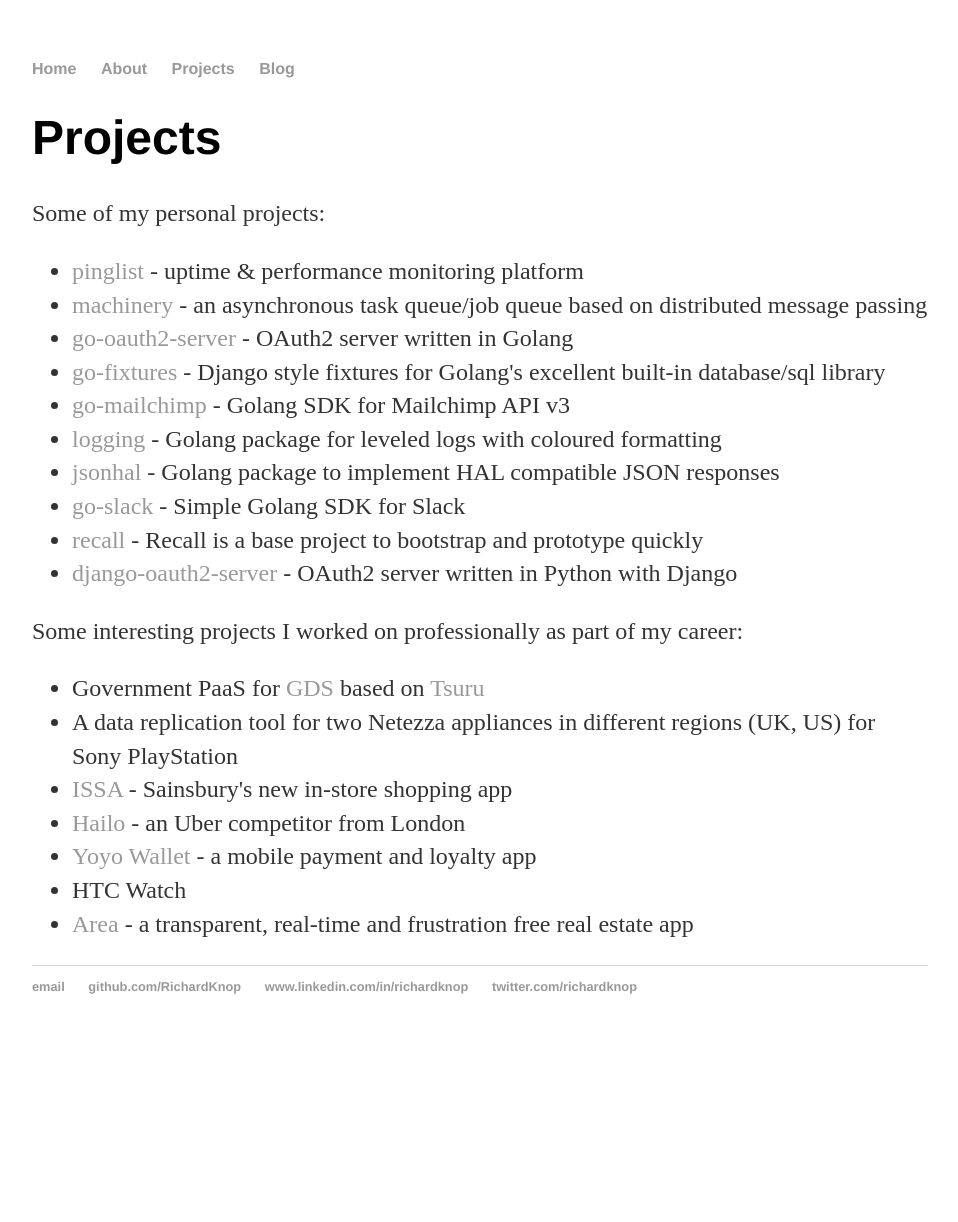
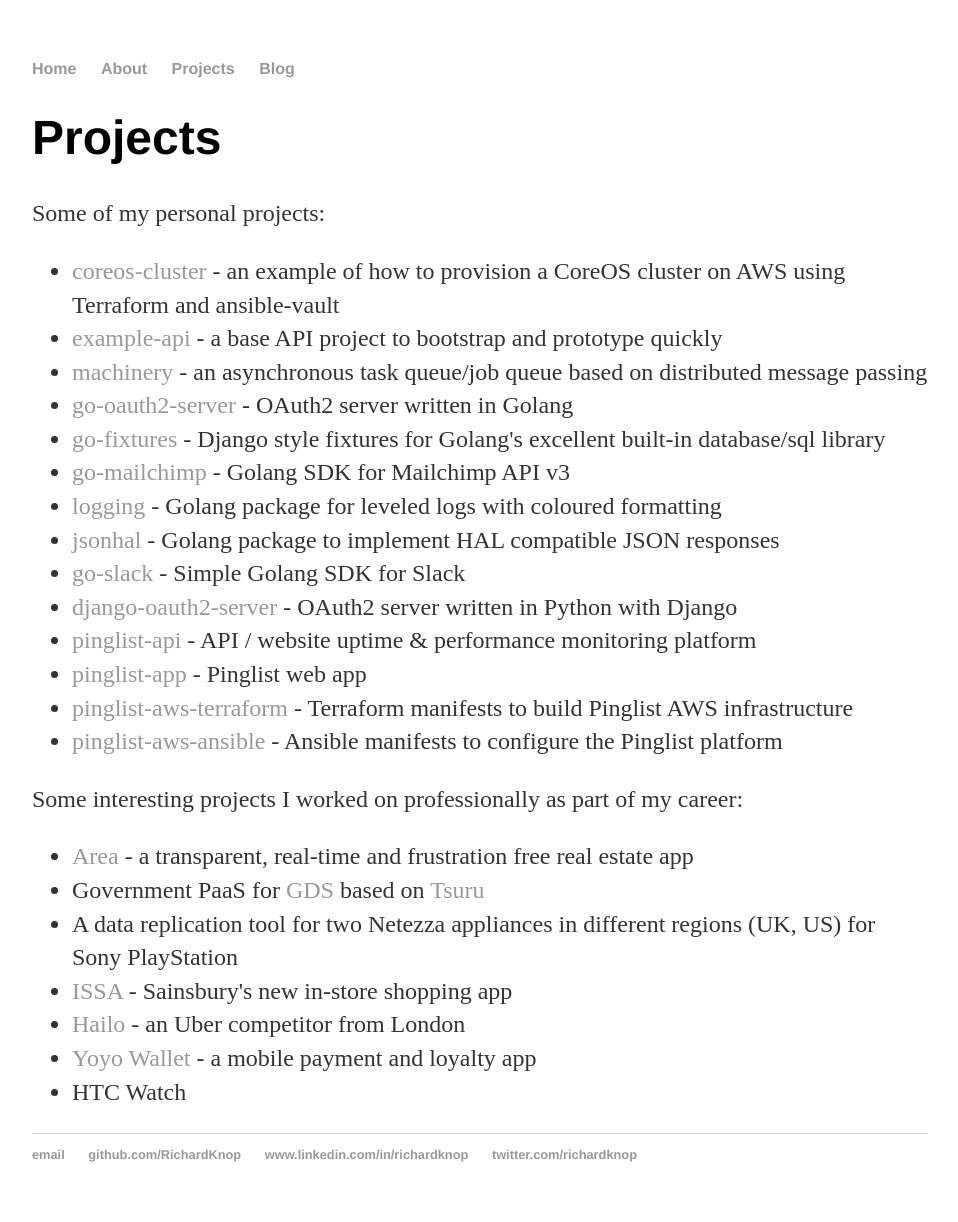
Before and after one commit to RichardKnop/richardknop.github.io, a Jekyll site: the page built from projects/index.html, in a window 1280 px wide. Shown: the whole page, without its empty margins (160-1118 px from the left). Built offline with Jekyll 4.4.1, drawn with Linux system fonts in a browser that asks for light colours; before the commit the page ends 1054 px from its top, so only the background shows below that.

Commit message:
Update index.html

```diff
--- a/projects/index.html
+++ b/projects/index.html
@@ -6,7 +6,8 @@
   <h1>Projects</h1>
   <p>Some of my personal projects:</p>
   <ul>
-    <li><a href="https://pingli.st">pinglist</a> - uptime &amp; performance monitoring platform</li>
+    <li><a href="https://github.com/RichardKnop/coreos-cluster">coreos-cluster</a> - an example of how to provision a CoreOS cluster on AWS using Terraform and ansible-vault</li>
+    <li><a href="https://github.com/RichardKnop/example-api">example-api</a> - a base API project to bootstrap and prototype quickly</li>
     <li><a href="https://github.com/RichardKnop/machinery">machinery</a> - an asynchronous task queue/job queue based on distributed message passing</li>
     <li><a href="https://github.com/RichardKnop/go-oauth2-server">go-oauth2-server</a> - OAuth2 server written in Golang</li>
     <li><a href="https://github.com/RichardKnop/go-fixtures">go-fixtures</a> - Django style fixtures for Golang's excellent built-in database/sql library</li>
@@ -14,18 +15,21 @@
     <li><a href="https://github.com/RichardKnop/logging">logging</a> - Golang package for leveled logs with coloured formatting</li>
     <li><a href="https://github.com/RichardKnop/jsonhal">jsonhal</a> - Golang package to implement HAL compatible JSON responses</li>
     <li><a href="https://github.com/RichardKnop/go-slack">go-slack</a> - Simple Golang SDK for Slack</li>
-    <li><a href="https://github.com/RichardKnop/recall">recall</a> - Recall is a base project to bootstrap and prototype quickly</li>
     <li><a href="https://github.com/RichardKnop/django-oauth2-server">django-oauth2-server</a> - OAuth2 server written in Python with Django</li>
+    <li><a href="https://github.com/RichardKnop/pinglist-api">pinglist-api</a> - API / website uptime & performance monitoring platform</li>
+    <li><a href="https://github.com/RichardKnop/pinglist-app">pinglist-app</a> - Pinglist web app</li>
+    <li><a href="https://github.com/RichardKnop/pinglist-aws-terraform">pinglist-aws-terraform</a> - Terraform manifests to build Pinglist AWS infrastructure</li>
+    <li><a href="https://github.com/RichardKnop/pinglist-aws-ansible">pinglist-aws-ansible</a> - Ansible manifests to configure the Pinglist platform</li>
   </ul>
   <p>Some interesting projects I worked on professionally as part of my career:</p>
   <ul>
+    <li><a href="http://www.myarea.com/">Area</a> - a transparent, real-time and frustration free real estate app</li>
     <li>Government PaaS for <a href="https://gds.blog.gov.uk/">GDS</a> based on <a href="https://tsuru.io/">Tsuru</a></li>
     <li>A data replication tool for two Netezza appliances in different regions (UK, US) for Sony PlayStation</li>
     <li><a href="http://www.thegrocer.co.uk/stores/sainsburys-developing-new-in-store-shopping-app/517116.article">ISSA</a> - Sainsbury's new in-store shopping app</li>
     <li><a href="https://www.hailoapp.com/">Hailo</a> - an Uber competitor from London</li>
     <li><a href="http://yoyowallet.com/">Yoyo Wallet</a> - a mobile payment and loyalty app</li>
     <li>HTC Watch</li>
-    <li><a href="http://www.myarea.com/">Area</a> - a transparent, real-time and frustration free real estate app</li>
   </ul>
 </div>
 <!-- /.blurb -->
```
